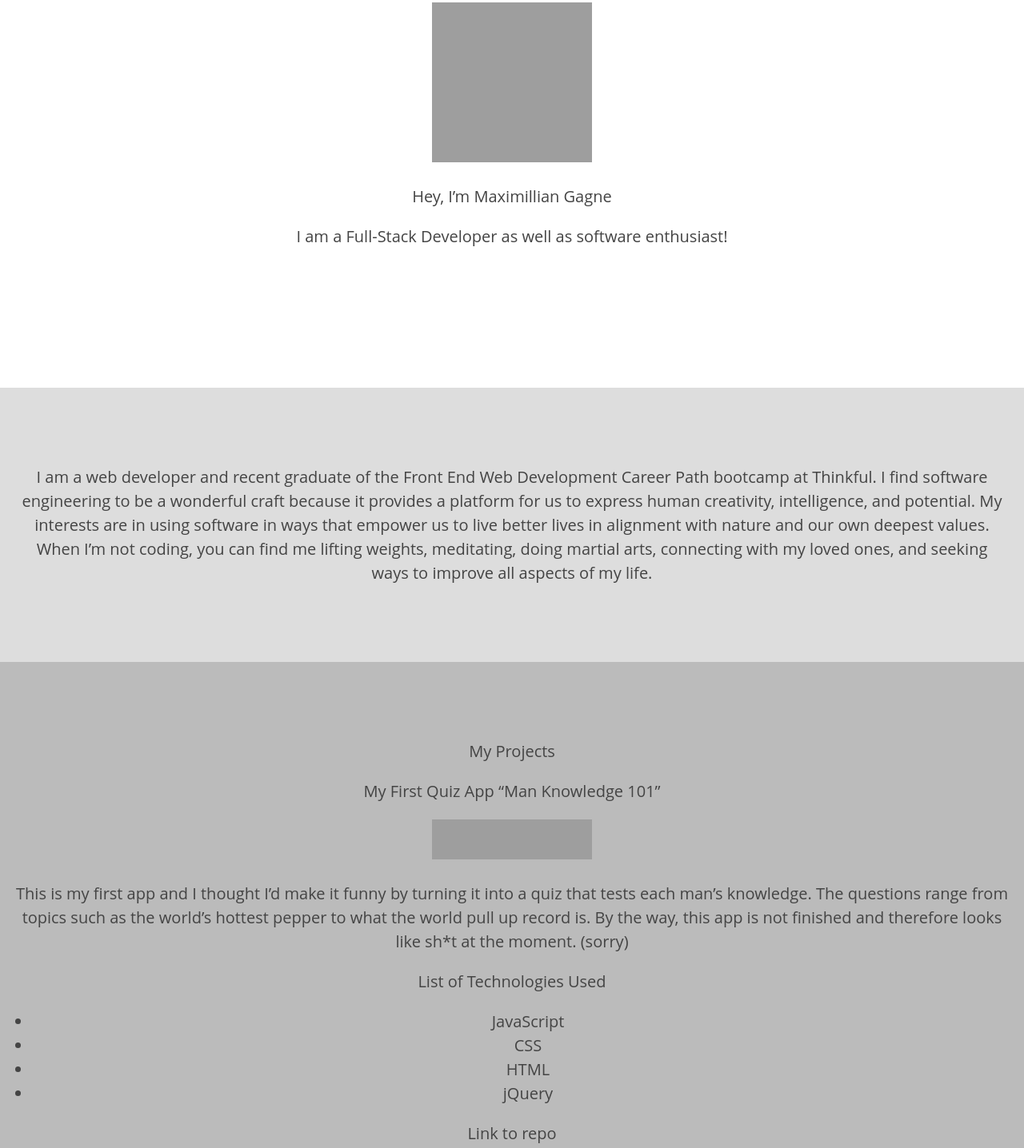
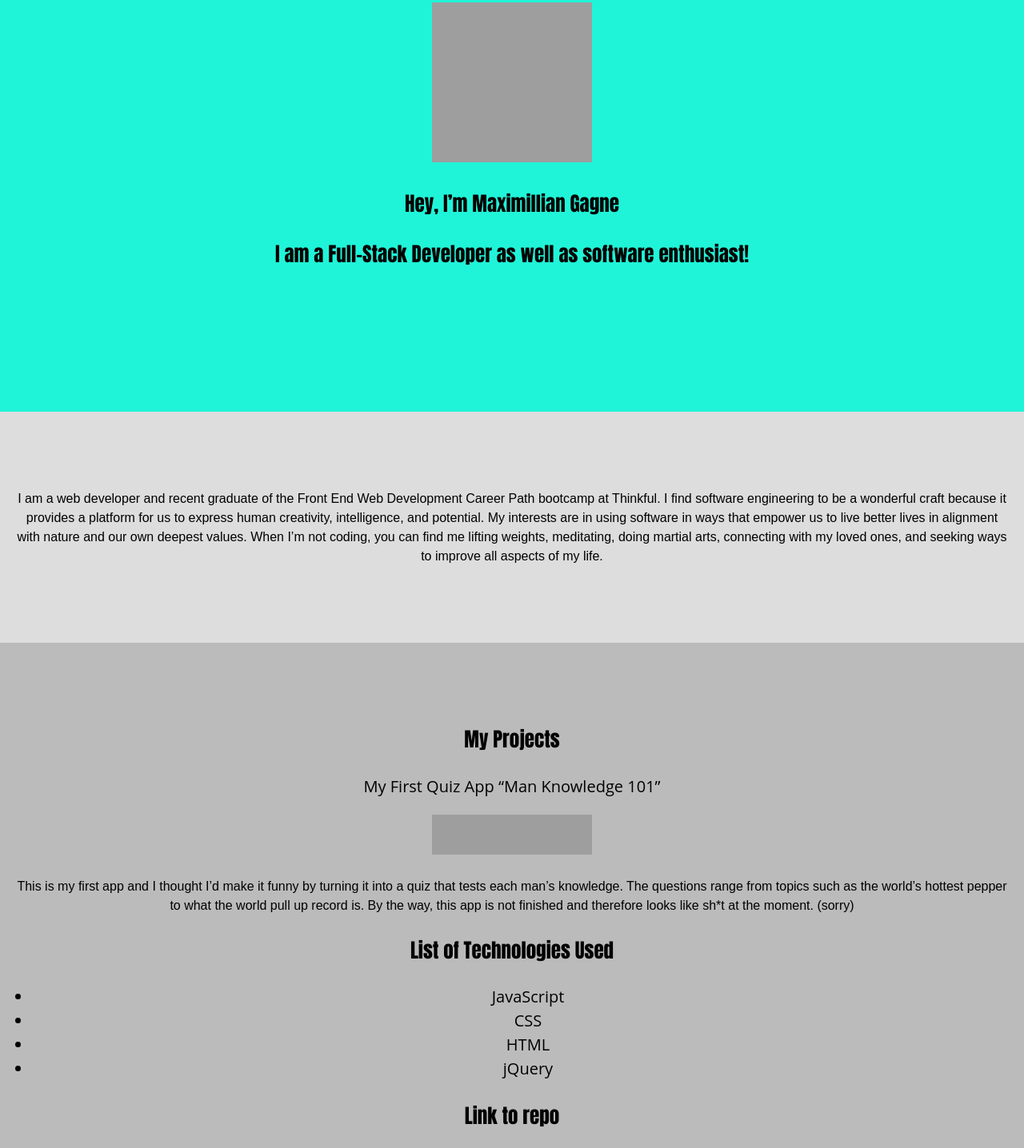
Before and after one commit to Maximillian0007/Portfolio, a plain HTML site: page index.html in a window 1280 px wide. Shown: the part 264-1700 px from the top of the page at 80% size. Drawn offline with nearby package versions, Linux system fonts and the light colour scheme; grey boxes are pictures that could not be loaded.

Commit message:
basics of type and color mod

```diff
--- a/index.html
+++ b/index.html
@@ -2,6 +2,8 @@
 <html lang="en">
 <head>
     <title>HTML wireframe</title>
+    <link href="https://fonts.googleapis.com/css?family=Anton" rel="stylesheet">
+
     <meta name="viewport" content="width=device-width, initial-scale=1">
     <link rel="stylesheet" type="text/css" href="//cdnjs.cloudflare.com/ajax/libs/normalize/6.0.0/normalize.css">
     <link rel="stylesheet" type="text/css" href="main.css">
@@ -12,8 +14,8 @@
         <header role="banner">
             <h1>Hero</h1>
             <img src="https://athenaoptimize.com/wp-content/uploads/2019/02/Athena-About-Me-Pic-1.png" class="Personal-Image" alt="Personal Photo">
-            <p>Hey, I’m Maximillian Gagne</p>
-            <p>I am a Full-Stack Developer as well as software enthusiast!</p>
+            <p class="header">Hey, I’m Maximillian Gagne</p>
+            <p class="header">I am a Full-Stack Developer as well as software enthusiast!</p>
         </header>
 
         <section>
@@ -25,14 +27,14 @@
         </section>
 
         <section>
-            <p>My Projects</p>
+            <p class="sub-headlines">My Projects</p>
             <p>My First Quiz App “Man Knowledge 101”</p>
             <img src="https://athenaoptimize.com/wp-content/uploads/2019/05/CDADFFF5-50B3-4245-A062-3856749F798E.png" class="crappy-app" alt="crappy app pic">
             <p class="app-description">This is my first app and I thought I’d make it funny by turning it into a quiz that tests each man’s knowledge.
                 The questions range from topics such as the world’s hottest pepper to what the world pull up record is.
                 By the way, this app is not finished and therefore looks like sh*t at the moment. (sorry)
             </p>
-            <p>List of Technologies Used</p>
+            <p class="sub-headlines">List of Technologies Used</p>
             <p>
              <ul>
                  <li>JavaScript</li>
@@ -41,7 +43,7 @@
                  <li>jQuery</li>
              </ul>
             </p>
-            <p>Link to repo</p>
+            <p class="sub-headlines">Link to repo </p>
             <a href="https://github.com/Maximillian0007/myFirstQuizApp
             ">View my repo!</a>
             <p>Live App</p>
@@ -50,7 +52,7 @@
         </section>
 
         <section>
-            <p>Contact Info</p>
+            <p class="sub-headlines">Contact Info</p>
             <p>
                 <ul>
                     <li>Email: kryselife@gmail.com</li>
--- a/main.css
+++ b/main.css
@@ -1,14 +1,16 @@
 * {
     box-sizing: border-box;
+
   }
 
   body {
     font-family: "Open Sans",
     sans-serif;
     font-size: 20px;
-    color: #444;
+    color: #010101;
     text-align: center;
     line-height: 1.5;
+    background-color: #20F4D8;
   }
 
   nav,
@@ -25,7 +27,16 @@
     z-index: 10;
   }
 
+  .header {
+    font-size: 25px;
+    font-family: 'Anton', sans-serif;
 
+  }
+
+  .sub-headlines {
+    font-size: 25px;
+    font-family: 'Anton', sans-serif;
+  }
 
   header {
     padding: 12% 0;
@@ -46,11 +57,15 @@
   .bio {
 
     margin: 20px;
+    font: 16px arial, sans-serif;
+    line-height: 24px;
   }
 
   .app-description {
 
     margin: 20px;
+    font: 16px arial, sans-serif;
+    line-height: 24px;
 
   }
 
```
